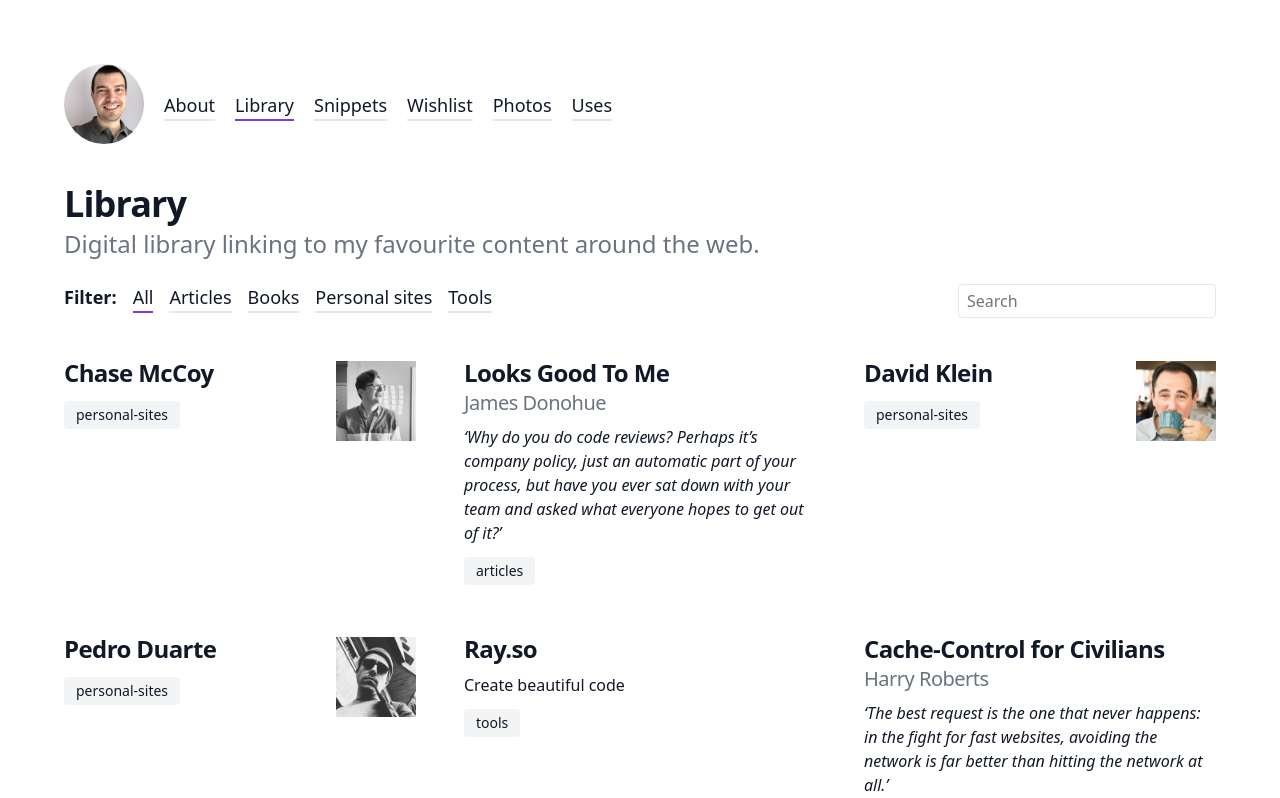
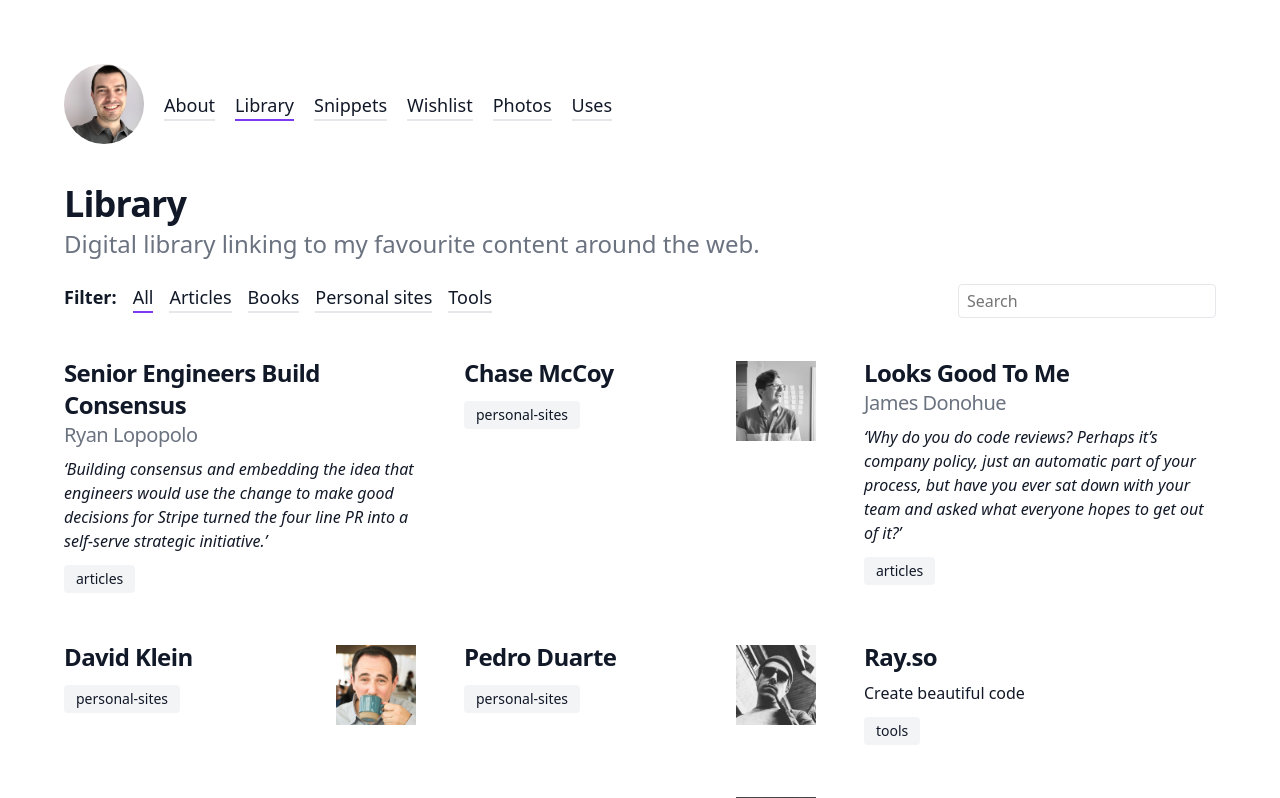
Before and after one commit to apaunchev/paunchev.com, a Next.js app: page /library in a window 1280 px wide. Shown: the top 798 px of the page. Built offline with nearby package versions, Linux system fonts and the light colour scheme.

Commit message:
Add article

```diff
--- a/data/library.js
+++ b/data/library.js
@@ -1,4 +1,12 @@
 export default [
+  {
+    tags: ['articles'],
+    title: 'Senior Engineers Build Consensus',
+    author: 'Ryan Lopopolo',
+    quote:
+      'Building consensus and embedding the idea that engineers would use the change to make good decisions for Stripe turned the four line PR into a self-serve strategic initiative.',
+    url: 'https://hyperbo.la/w/nemawashi/',
+  },
   {
     tags: ['personal-sites'],
     title: 'Chase McCoy',
```
